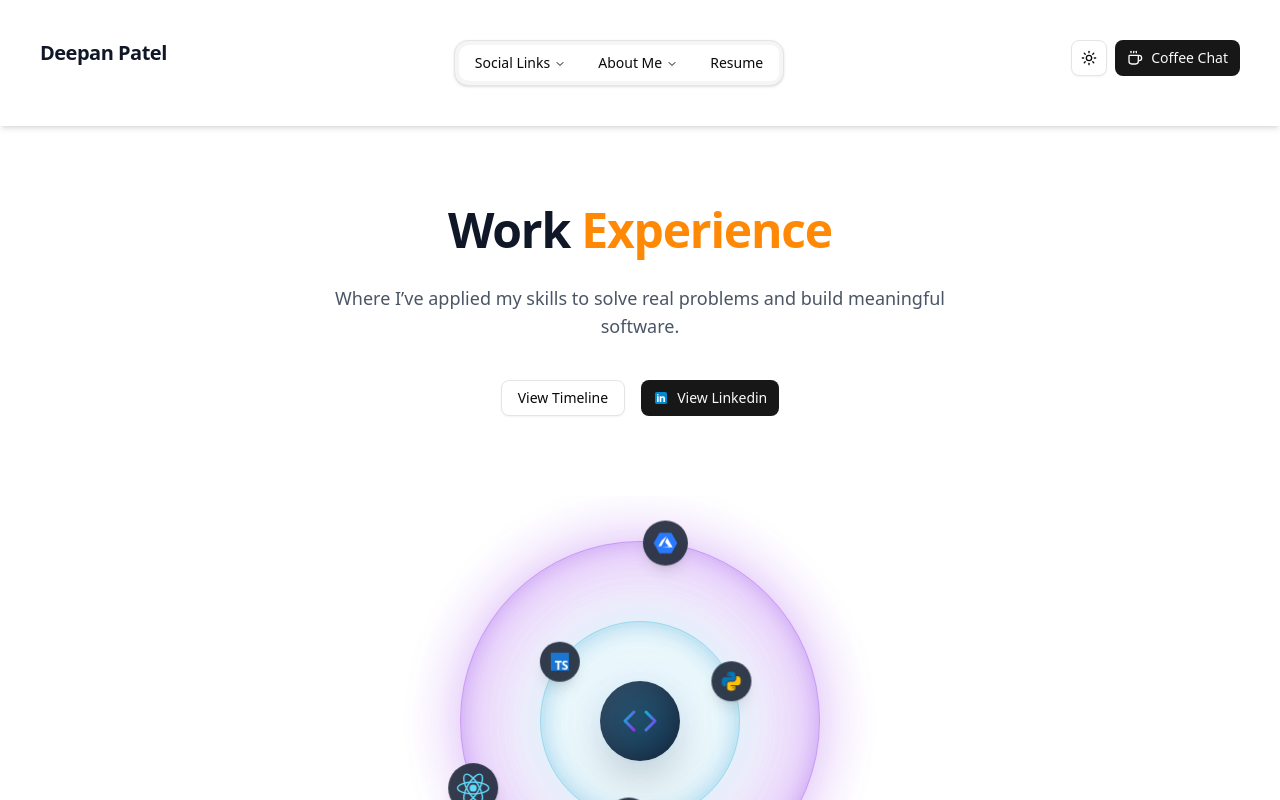
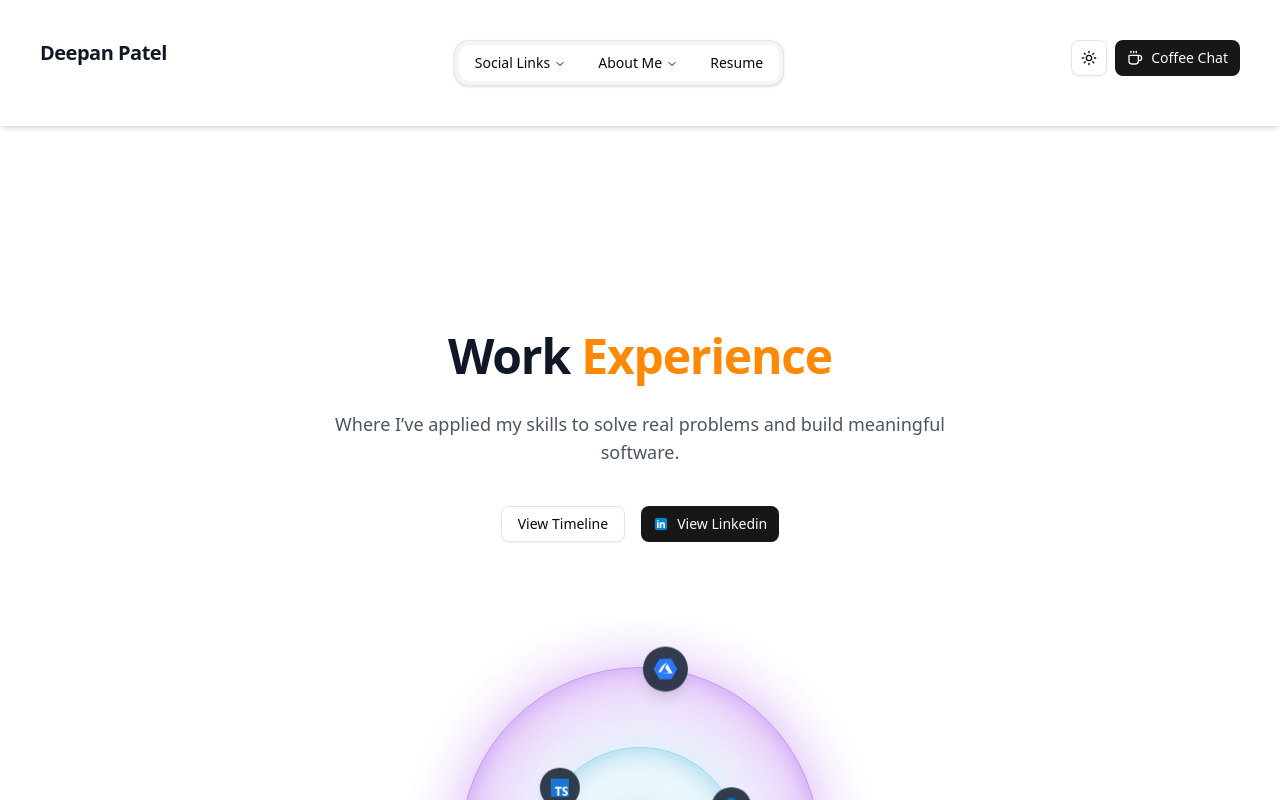
Before and after one commit to deepan-patel/deepan-swe, a Next.js app in the folder deepan-swe/: page /work-experience in a window 1280 px wide. Shown: the top 800 px of the page. Built offline with nearby package versions, Linux system fonts and the light colour scheme.

Commit message:
removing relative
-- fixing positioning

```diff
--- a/deepan-swe/app/education-and-projects/page.tsx
+++ b/deepan-swe/app/education-and-projects/page.tsx
@@ -10,8 +10,9 @@ export default function ProjectsPage() {
 
 
     return (
-        <div className="relative z-10 pt-10 sm:pt-40 px-4 text-center mb-10">
-            <div className="max-w-4xl mx-auto mt-10 relative z-10">
+        <div className="flex min-h-screen items-center justify-center">
+            <main className="pt-10 sm:pt-40 px-4 text-center mb-10">
+                <div className="max-w-4xl mx-auto mt-10">
 
                     {/* education */}
                     <div>
@@ -83,6 +84,7 @@ export default function ProjectsPage() {
 
 
 
+            </main>
         </div>
     );
 }
--- a/deepan-swe/app/hobbies-interests/page.tsx
+++ b/deepan-swe/app/hobbies-interests/page.tsx
@@ -25,8 +25,9 @@ export default function HobbiesInterestsPage() {
     ]
 
     return (
-        <div className="relative z-10 pt-10 sm:pt-40 px-4 text-center mb-10">
-            <div className="max-w-4xl mx-auto mt-10 relative z-10">
+        <div className="flex min-h-screen items-center justify-center">
+            <main className="pt-10 sm:pt-40 px-4 text-center mb-10">
+                <div className="max-w-4xl mx-auto mt-10">
 
                     <h1 className="mt-6 text-2xl sm:text-5xl lg:text-5xl font-bold tracking-tight text-gray-900 dark:text-white leading-tight">
                         About{" "}
@@ -67,15 +68,9 @@ export default function HobbiesInterestsPage() {
 
                     <InteractiveLogsTable />
 
-
-
                 </div>
 
-
-
-
-
-
+            </main>
         </div>
     )
 }
--- a/deepan-swe/app/work-experience/page.tsx
+++ b/deepan-swe/app/work-experience/page.tsx
@@ -8,11 +8,12 @@ import { LinkedInIcon } from "@/data/icons";
 
 export default function WorkExperiencePage() {
     return (
-        <div className="relative z-10 pt-10 sm:pt-40 px-4 text-center mb-10">
+        <div className="flex min-h-screen items-center justify-center">
+            <main className="pt-10 sm:pt-40 px-4 text-center mb-10">
 
 
                 {/* main title */}
-            <div className="max-w-4xl mx-auto mt-10 relative z-10">
+                <div className="max-w-4xl mx-auto mt-10">
 
                     <h1 className="mt-6 text-2xl sm:text-5xl lg:text-5xl font-bold tracking-tight text-gray-900 dark:text-white leading-tight">
                         Work{" "}
@@ -41,10 +42,11 @@ export default function WorkExperiencePage() {
                     </div>
 
                 </div>
-            <div className="relative z-0 mt-20">
+                <div className="mt-20">
                     <OrbitingSkills />
                 </div>
                 <TimelineSection />
+            </main>
         </div>
     );
 }
--- a/deepan-swe/components/web/hero.tsx
+++ b/deepan-swe/components/web/hero.tsx
@@ -5,11 +5,11 @@ import Link from "next/link";
 
 export default function Hero() {
     return (
-        <div className="relative z-10 pt-32 sm:pt-40 px-4 text-center mb-10">
+        <div className="pt-32 sm:pt-40 px-4 text-center mb-10">
 
             {/* Circular Profile Image */}
-            <div className="relative flex justify-center">
-                <div className="relative w-40 h-40 sm:w-48 sm:h-48 rounded-full overflow-hidden border-4 border-white dark:border-gray-900 shadow-xl mt-12 sm:-mt-16">
+            <div className="flex justify-center">
+                <div className="w-40 h-40 sm:w-48 sm:h-48 rounded-full overflow-hidden border-4 border-white dark:border-gray-900 shadow-xl mt-12 sm:-mt-16">
                     <Image
                         src="/images/landingImage.jpg"
                         alt="Profile"
--- a/deepan-swe/components/web/navbar.tsx
+++ b/deepan-swe/components/web/navbar.tsx
@@ -26,7 +26,7 @@ import { cn } from "@/lib/utils"
 export default function Navbar() {
 
     return (
-        <div className="fixed top-0 left-0 w-full z-50 bg-background shadow-md p-5">
+        <div className="top-0 sticky bg-background shadow-md p-5">
             <div className="flex flex-row justify-between p-5 ">
                 <Link href="/">
                     <div className="flex text-xl font-bold tracking-tight text-gray-900 dark:text-white leading-tight hover:scale-110 transition-all duration-300"> {ContactInfo.name} </div>
```
Lines whose indentation alone changed are shown as unchanged.
